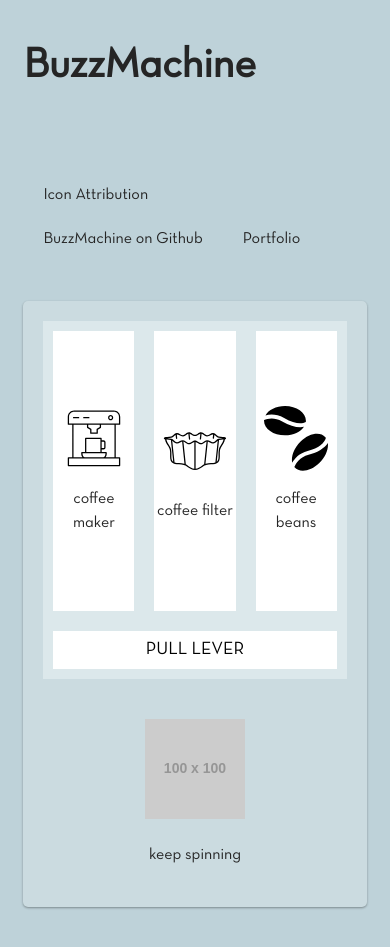
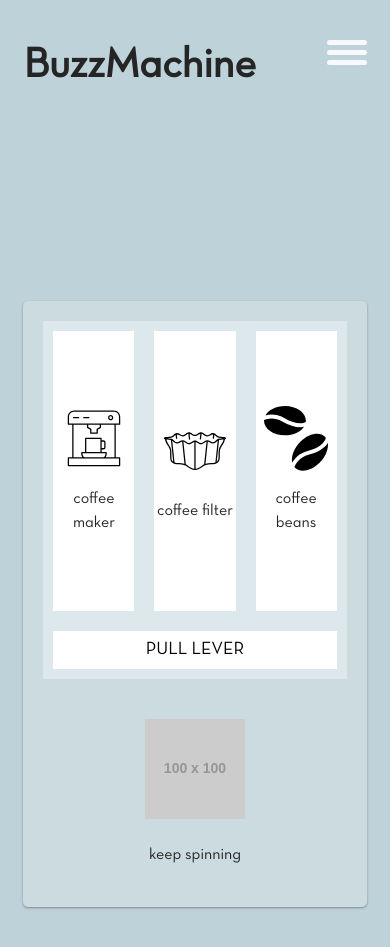
Before and after one commit to beardage/buzzmachine, a plain HTML site: page index.html in a window 390 px wide. Drawn offline with nearby package versions, Linux system fonts and the light colour scheme; placeholder pictures from the web are drawn by us.

Commit message:
setting up basic hamburger button for mobile nav

```diff
--- a/index.html
+++ b/index.html
@@ -11,8 +11,13 @@
 
 <body>
 
-	<section class="hero">
+	<section class="header">
 		<h1 class="section-headline left">BuzzMachine</h1>
+		<button class="menu-toggle hamburger" type="button">
+			<span></span>
+			<span></span>
+			<span></span>
+		</button>
 		<ul class="nav">
 			<li class="nav-item">
 				<a href="">Icon Attribution</a>
--- a/js/buzzmachine.js
+++ b/js/buzzmachine.js
@@ -22,7 +22,7 @@ var buzzmachine = function(undefined){
 			slotItemArray = [];
 		});
 
-		$('button').on('click', spin);
+		$('.button-lever').on('click', spin);
 	}
 
 	function spin(){
--- a/scss/_header.scss
+++ b/scss/_header.scss
@@ -1,3 +1,15 @@
+
+.header {
+	.section-headline {
+		color: $color-dark;
+	}
+	.link {
+		color: $color-dark;
+		clear: right;
+	}
+}
+
+
 .nav {
 	float: right;
 	list-style: none;
@@ -62,3 +74,60 @@
 		}
 	}
 }
+
+// set up mobile navigation
+
+.menu-toggle {
+	display: none;
+	float: right;
+	position: relative;
+	overflow: hidden;
+	width: 40px;
+	height: 25px;
+
+	margin: $length-large 0;
+	padding: 0;
+	font-size: 0;
+	text-indent: -9999px;
+	background-color: transparent;
+	appearance: none;
+	box-shadow: none;
+	border-radius: 0;
+	border: none;
+	cursor: pointer;
+
+
+	span {
+		display: block;
+		position: absolute;
+		height: 5px;
+		width: 100%;
+		background: $color-variant-5;
+		border-radius: 4px;
+		left: 0;
+		&:nth-child(1) {
+			top: 0;
+		}
+		&:nth-child(2) {
+			top: 10px;
+		}
+		&:nth-child(3) {
+			top: 20px;
+		}
+	}
+	&:active, &:focus {
+		outline: none;
+	}
+
+}
+
+@include when-size-is('handheld') {
+	.menu-toggle {
+		display: block;
+	}
+	.nav {
+		transform: scale(0);
+		transform-origin: 100% 0%;
+		transition: transform 100ms ease-in-out;
+	}
+}
--- a/scss/_layout.scss
+++ b/scss/_layout.scss
@@ -22,16 +22,6 @@ body.espress-winner {
 }
 
 
-
-.hero {
-	.section-headline {
-		color: $color-dark;
-	}
-	.link {
-		color: $color-dark;
-		clear: right;
-	}
-}
 
 .machine-container {
 	background-color: $color-variant-2;
```
Also changed, not shown: css/styles.css, js/buzzmachine.min.js, 1 other file.
